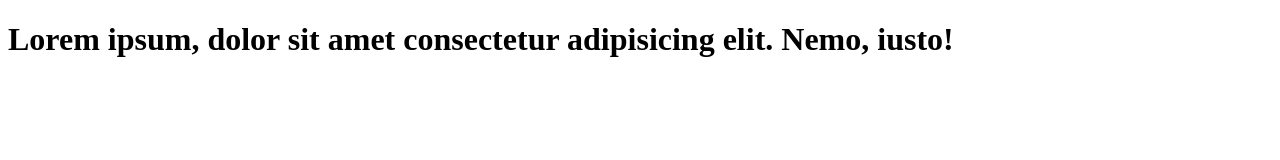
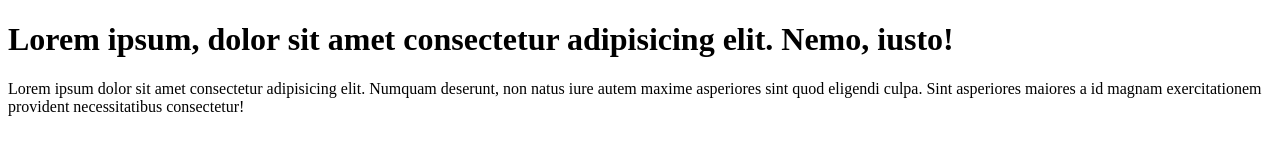
Before and after one commit to maali-cllg/practice-git, a plain HTML site: page index.html in a window 1280 px wide. Drawn offline with Linux system fonts and the light colour scheme.

Commit message:
add paragraph to index

```diff
--- a/index.html
+++ b/index.html
@@ -7,5 +7,6 @@
 </head>
 <body>
     <h1>Lorem ipsum, dolor sit amet consectetur adipisicing elit. Nemo, iusto!</h1>
+    <p>Lorem ipsum dolor sit amet consectetur adipisicing elit. Numquam deserunt, non natus iure autem maxime asperiores sint quod eligendi culpa. Sint asperiores maiores a id magnam exercitationem provident necessitatibus consectetur!</p>
 </body>
 </html>
```
